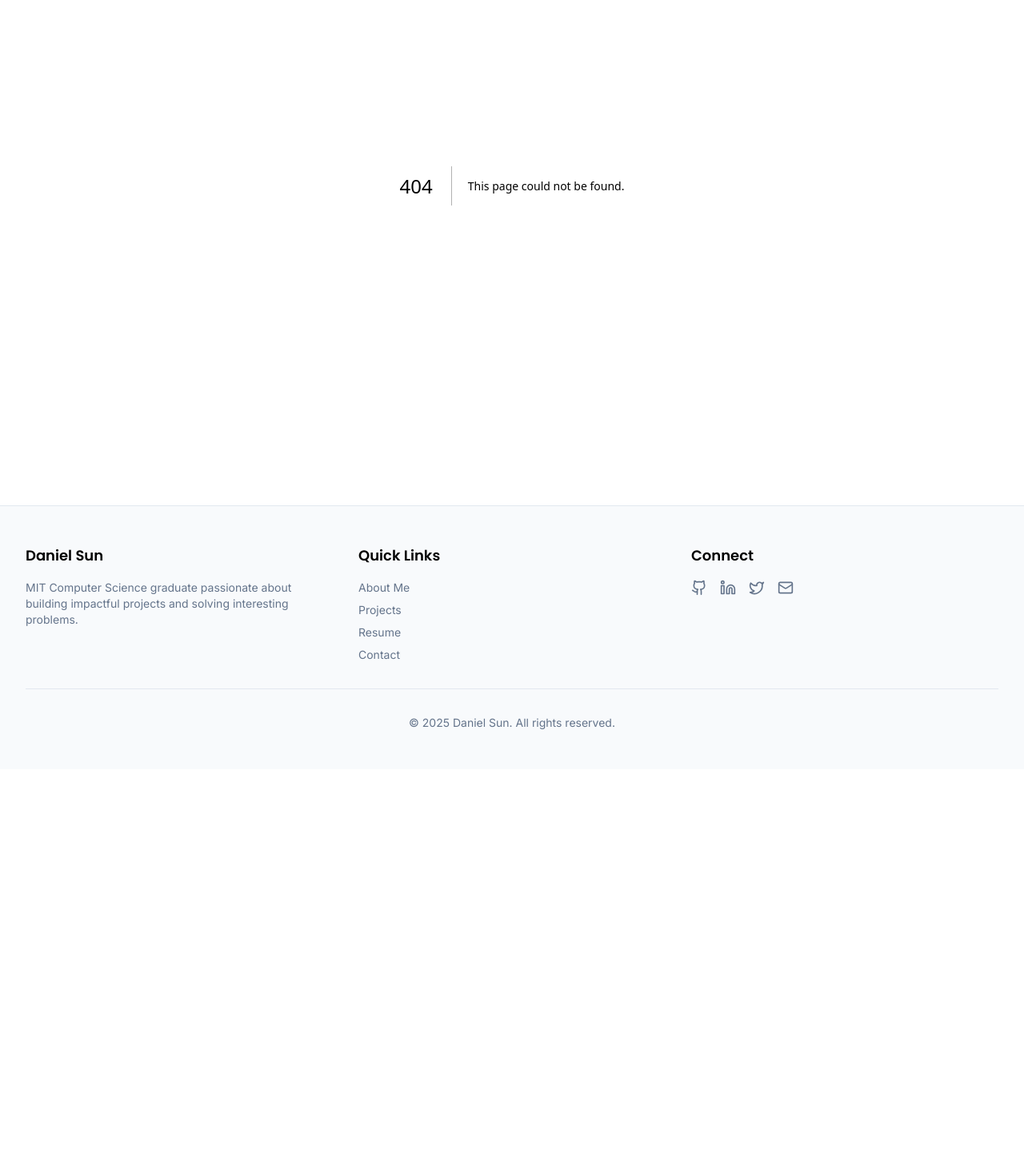
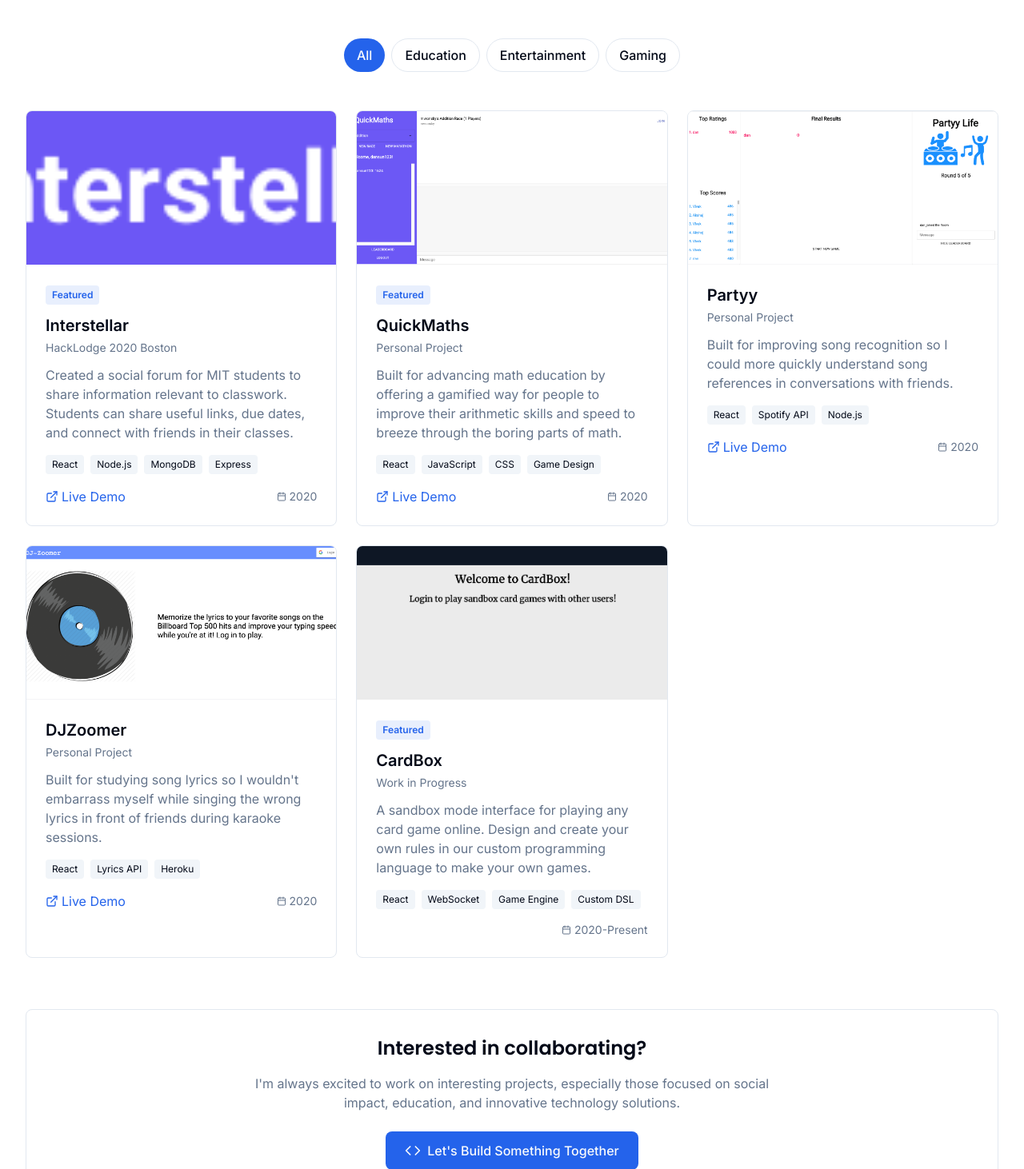
Before and after one commit to dansun123/danielsun-portfolio, a Next.js app: page /projects in a window 1280 px wide. Before the commit this address had no page. Shown: the part 233-1695 px from the top of the page at 80% size. Before the commit the page ends 1195 px from the top, so only its background shows below. Built offline with nearby package versions, Linux system fonts and the light colour scheme.

Commit message:
Restore projects page and update resume

```diff
--- /dev/null
+++ b/app/projects/page.tsx
@@ -0,0 +1,236 @@
+"use client"
+
+import { useState } from "react"
+import { motion } from "framer-motion"
+import Image from "next/image"
+import { ExternalLink, Github, Calendar, Code } from "lucide-react"
+import Link from "next/link"
+import { cn } from "@/lib/utils"
+
+const projects = [
+  {
+    title: "Interstellar",
+    subtitle: "HackLodge 2020 Boston",
+    description: "Created a social forum for MIT students to share information relevant to classwork. Students can share useful links, due dates, and connect with friends in their classes.",
+    link: "https://interstellar.live",
+    github: null,
+    date: "2020",
+    technologies: ["React", "Node.js", "MongoDB", "Express"],
+    category: "Education",
+    featured: true,
+    image: "/images/projects/interstellar.png",
+  },
+  {
+    title: "QuickMaths",
+    subtitle: "Personal Project",
+    description: "Built for advancing math education by offering a gamified way for people to improve their arithmetic skills and speed to breeze through the boring parts of math.",
+    link: "http://quickmaths.live/",
+    github: null,
+    date: "2020",
+    technologies: ["React", "JavaScript", "CSS", "Game Design"],
+    category: "Education",
+    featured: true,
+    image: "/images/projects/quickmaths.png",
+  },
+  {
+    title: "Partyy",
+    subtitle: "Personal Project",
+    description: "Built for improving song recognition so I could more quickly understand song references in conversations with friends.",
+    link: "http://partyy.life/",
+    github: null,
+    date: "2020",
+    technologies: ["React", "Spotify API", "Node.js"],
+    category: "Entertainment",
+    featured: false,
+    image: "/images/projects/partyy.png",
+  },
+  {
+    title: "DJZoomer",
+    subtitle: "Personal Project",
+    description: "Built for studying song lyrics so I wouldn't embarrass myself while singing the wrong lyrics in front of friends during karaoke sessions.",
+    link: "https://djzoomer.herokuapp.com/",
+    github: null,
+    date: "2020",
+    technologies: ["React", "Lyrics API", "Heroku"],
+    category: "Entertainment",
+    featured: false,
+    image: "/images/projects/djzoomer.png",
+  },
+  {
+    title: "CardBox",
+    subtitle: "Work in Progress",
+    description: "A sandbox mode interface for playing any card game online. Design and create your own rules in our custom programming language to make your own games.",
+    link: null,
+    github: null,
+    date: "2020-Present",
+    technologies: ["React", "WebSocket", "Game Engine", "Custom DSL"],
+    category: "Gaming",
+    featured: true,
+    image: "/images/projects/cardbox.png",
+  },
+]
+
+const categories = ["All", "Education", "Entertainment", "Gaming"]
+
+export default function Projects() {
+  const [selectedCategory, setSelectedCategory] = useState("All")
+
+  const filteredProjects = selectedCategory === "All"
+    ? projects
+    : projects.filter(p => p.category === selectedCategory)
+
+  return (
+    <div className="min-h-screen py-12 px-4 sm:px-6 lg:px-8">
+      <div className="mx-auto max-w-7xl">
+        {/* Header */}
+        <motion.div
+          initial={{ opacity: 0, y: 20 }}
+          animate={{ opacity: 1, y: 0 }}
+          transition={{ duration: 0.5 }}
+          className="text-center mb-12"
+        >
+          <h1 className="text-4xl sm:text-5xl font-heading font-bold mb-4">
+            My <span className="gradient-text">Projects</span>
+          </h1>
+          <p className="text-xl text-muted-foreground max-w-3xl mx-auto">
+            A collection of projects I&apos;ve built to solve real problems and explore new technologies
+          </p>
+        </motion.div>
+
+        {/* Category Filter */}
+        <motion.div
+          initial={{ opacity: 0 }}
+          animate={{ opacity: 1 }}
+          transition={{ duration: 0.5, delay: 0.1 }}
+          className="flex flex-wrap gap-2 justify-center mb-12"
+        >
+          {categories.map((category) => (
+            <button
+              key={category}
+              onClick={() => setSelectedCategory(category)}
+              className={cn(
+                "px-4 py-2 rounded-full font-medium transition-all",
+                selectedCategory === category
+                  ? "bg-primary text-primary-foreground"
+                  : "bg-card border hover:bg-muted"
+              )}
+            >
+              {category}
+            </button>
+          ))}
+        </motion.div>
+
+        {/* Projects Grid */}
+        <motion.div
+          layout
+          className="grid grid-cols-1 md:grid-cols-2 lg:grid-cols-3 gap-6"
+        >
+          {filteredProjects.map((project, index) => (
+            <motion.div
+              key={project.title}
+              layout
+              initial={{ opacity: 0, scale: 0.9 }}
+              animate={{ opacity: 1, scale: 1 }}
+              transition={{ duration: 0.3, delay: index * 0.1 }}
+              className={cn(
+                "bg-card rounded-lg border overflow-hidden hover-lift group",
+                project.featured && "md:col-span-2 lg:col-span-1"
+              )}
+            >
+              {/* Project Image */}
+              {project.image && (
+                <div className="relative h-48 w-full overflow-hidden bg-muted">
+                  <Image
+                    src={project.image}
+                    alt={project.title}
+                    fill
+                    className="object-cover group-hover:scale-105 transition-transform duration-300"
+                  />
+                </div>
+              )}
+              <div className="p-6">
+                {project.featured && (
+                  <span className="inline-block px-2 py-1 bg-primary/10 text-primary text-xs font-semibold rounded mb-3">
+                    Featured
+                  </span>
+                )}
+                <h3 className="text-xl font-semibold mb-1">{project.title}</h3>
+                <p className="text-sm text-muted-foreground mb-3">{project.subtitle}</p>
+                <p className="text-muted-foreground mb-4">{project.description}</p>
+
+                {/* Technologies */}
+                <div className="flex flex-wrap gap-2 mb-4">
+                  {project.technologies.map((tech) => (
+                    <span
+                      key={tech}
+                      className="px-2 py-1 bg-muted text-xs rounded"
+                    >
+                      {tech}
+                    </span>
+                  ))}
+                </div>
+
+                {/* Links */}
+                <div className="flex items-center justify-between">
+                  <div className="flex items-center gap-3">
+                    {project.link && (
+                      <Link
+                        href={project.link}
+                        target="_blank"
+                        rel="noopener noreferrer"
+                        className="flex items-center text-primary hover:underline"
+                      >
+                        <ExternalLink className="h-4 w-4 mr-1" />
+                        Live Demo
+                      </Link>
+                    )}
+                    {project.github && (
+                      <Link
+                        href={project.github}
+                        target="_blank"
+                        rel="noopener noreferrer"
+                        className="flex items-center text-muted-foreground hover:text-primary"
+                      >
+                        <Github className="h-4 w-4 mr-1" />
+                        Code
+                      </Link>
+                    )}
+                  </div>
+                  <span className="flex items-center text-sm text-muted-foreground">
+                    <Calendar className="h-3 w-3 mr-1" />
+                    {project.date}
+                  </span>
+                </div>
+              </div>
+            </motion.div>
+          ))}
+        </motion.div>
+
+        {/* Call to Action */}
+        <motion.div
+          initial={{ opacity: 0, y: 20 }}
+          animate={{ opacity: 1, y: 0 }}
+          transition={{ duration: 0.5, delay: 0.5 }}
+          className="mt-16 text-center"
+        >
+          <div className="bg-card p-8 rounded-lg border">
+            <h2 className="text-2xl font-heading font-semibold mb-4">
+              Interested in collaborating?
+            </h2>
+            <p className="text-muted-foreground mb-6 max-w-2xl mx-auto">
+              I&apos;m always excited to work on interesting projects, especially those
+              focused on social impact, education, and innovative technology solutions.
+            </p>
+            <Link
+              href="/contact"
+              className="inline-flex items-center px-6 py-3 bg-primary text-primary-foreground rounded-lg font-medium hover-lift"
+            >
+              <Code className="mr-2 h-5 w-5" />
+              Let&apos;s Build Something Together
+            </Link>
+          </div>
+        </motion.div>
+      </div>
+    </div>
+  )
+}
--- a/app/resume/page.tsx
+++ b/app/resume/page.tsx
@@ -13,8 +13,8 @@ const experience = [
     location: "San Francisco, CA",
     dateRange: "January 2024 - Present",
     points: [
-      "Building the best way to learn math - a math training platform that you cannot get stuck on",
-      "90% AIME qualification rate",
+      "Building the best way to learn math",
+      "Personalized explanations for every problem so students can never get stuck",
       "YC W24, backed by Google Ventures",
     ],
   },
```
